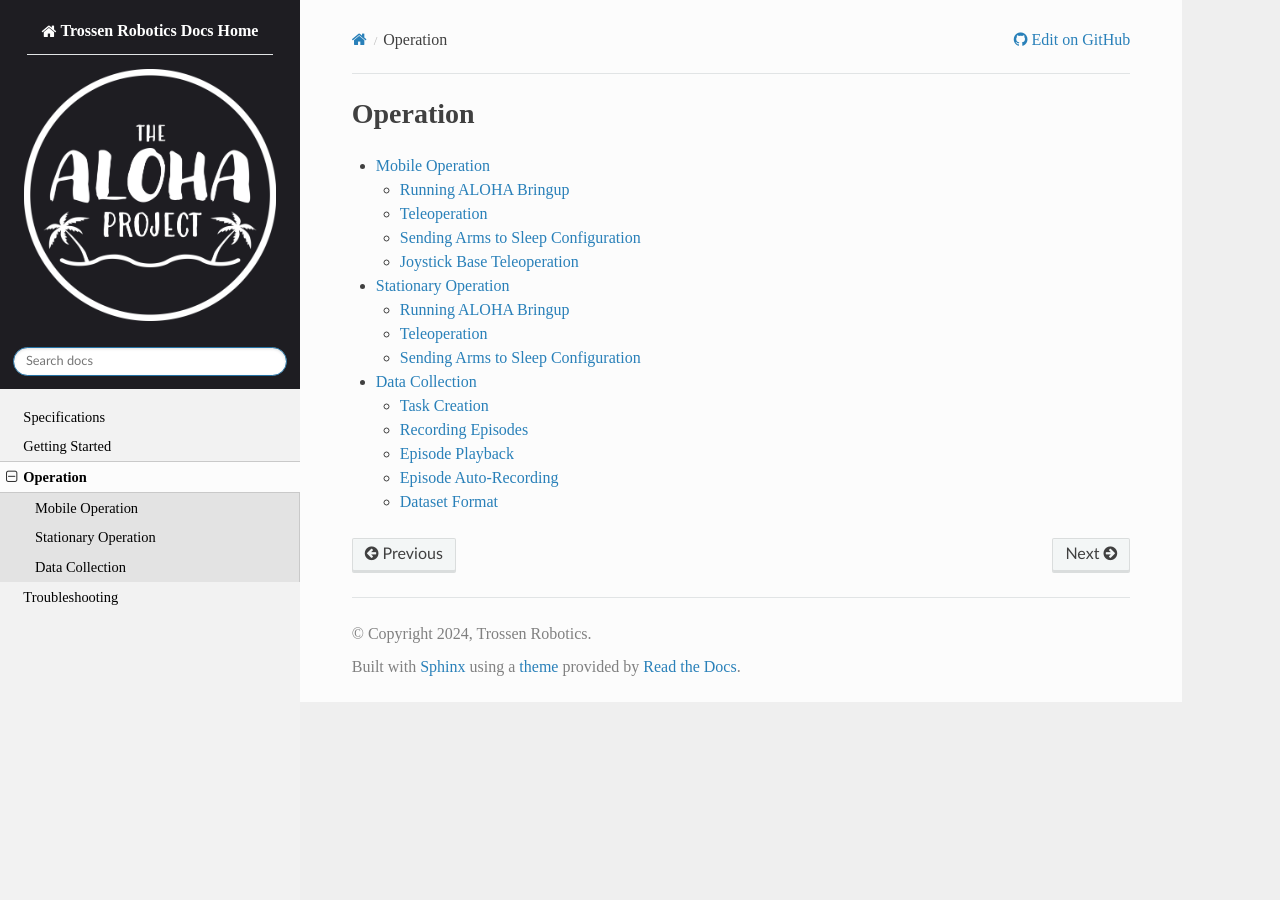
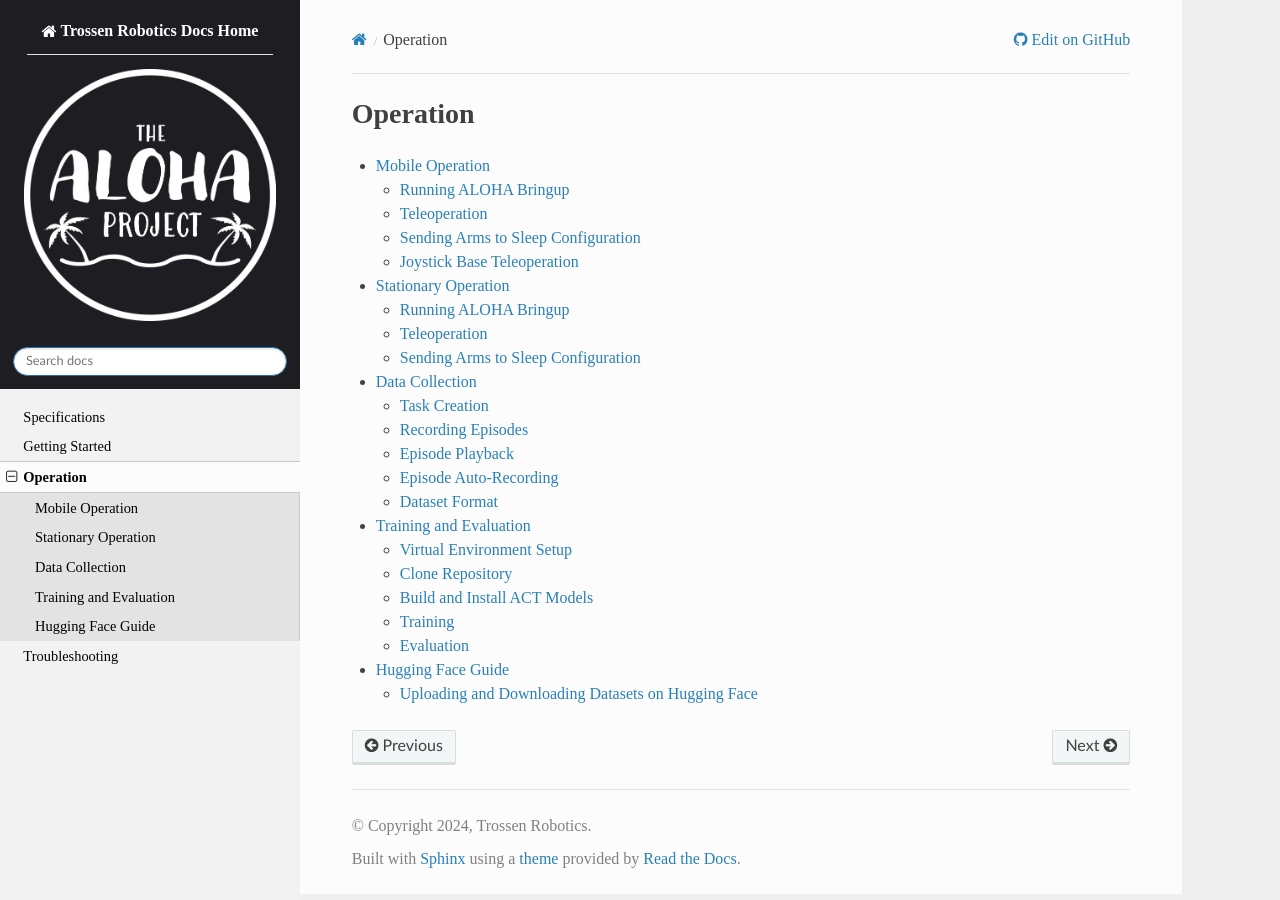
Before and after one commit to TrossenRobotics/aloha_docs, a Sphinx documentation site: the page built from docs/operation.rst, in a window 1280 px wide. Built offline with Sphinx 7.4.7 and the Read the Docs theme 2.0.0, drawn with Linux system fonts in a browser that asks for light colours; some web fonts are replaced; some of the changed lines change nothing that is shown.

Commit message:
Documentation Update (#17)
* First draft

* ACT Training Documentation Update

* Hugging Face Documentation Update

* PR Review Resolution

* Indentation Fix

* Aloha

* Resolving PR review

* Apply suggestions from code review

---------

Co-authored-by: lukeschmitt-tr <85308904+lukeschmitt-tr@users.noreply.github.com>

```diff
--- a/docs/operation.rst
+++ b/docs/operation.rst
@@ -8,3 +8,5 @@
   ./operation/mobile.rst
   ./operation/stationary.rst
   ./operation/data_collection.rst
+  ./operation/training.rst
+  ./operation/hugging_face.rst
--- /dev/null
+++ b/docs/operation/hugging_face.rst
@@ -0,0 +1,127 @@
+==================
+Hugging Face Guide
+==================
+
+Uploading and Downloading Datasets on Hugging Face
+==================================================
+
+Creating an Account
+-------------------
+
+If you don't already have an account, sign up for a new account on the `Hugging Face Sign Up <https://huggingface.co/join>`_.
+
+Creating a New Dataset Repository
+---------------------------------
+
+Web Interface
+^^^^^^^^^^^^^
+
+#. Navigate to the `Hugging Face website <https://huggingface.co>`_.
+#. Log in to your account.
+#. Click on your profile picture in the top-right corner and select "New dataset."
+#. Follow the on-screen instructions to create a new dataset repository.
+
+Command Line Interface (CLI)
+^^^^^^^^^^^^^^^^^^^^^^^^^^^^
+
+#. Ensure you have the `huggingface_hub <https://huggingface.co/docs/huggingface_hub/index>`_ library installed.
+#. Use the following Python script to create a new repository:
+
+    .. code-block:: python
+
+        from huggingface_hub import HfApi
+        api = HfApi()
+
+        api.create_repo(repo_id="username/repository_name", repo_type="dataset")
+
+For more information on creating repositories, refer to the `Hugging Face Repositories <https://huggingface.co/docs/hub/repositories>`_.
+
+Uploading Your Dataset
+----------------------
+
+You have two primary methods to upload datasets: through the web interface or using the Python API.
+
+Web Interface
+^^^^^^^^^^^^^
+
+#. Navigate to your dataset repository on the Hugging Face website.
+#. Click on the "Files and versions" tab.
+#. Drag and drop your dataset files into the files section.
+#. Click "Commit changes" to save the files in the repository.
+
+Python API
+^^^^^^^^^^
+
+You can use the following Python script to upload your dataset:
+
+.. code-block:: python
+
+    from huggingface_hub import HfApi
+    api = HfApi()
+
+    api.upload_folder(
+        folder_path="path/to/dataset",
+        repo_id="username/repository_name",
+        repo_type="dataset",
+    )
+
+**Example**:
+
+.. code-block:: python
+
+    from huggingface_hub import HfApi
+    api = HfApi()
+
+    api.upload_folder(
+        folder_path="~/aloha_data/aloha_stationary_block_pickup",
+        repo_id="TrossenRoboticsCommunity/aloha_static_datasets",
+        repo_type="dataset",
+    )
+
+For more information on uploading datasets, refer to the `Hugging Face Uploading <https://huggingface.co/docs/hub/upload>`_.
+
+Downloading Datasets
+--------------------
+
+You can download datasets either by cloning the repository or using the Hugging Face CLI.
+
+Cloning the Repository
+^^^^^^^^^^^^^^^^^^^^^^
+
+To clone the repository, use the following command:
+
+.. code-block:: bash
+
+    $ git clone https://huggingface.co/datasets/username/repository_name
+
+Using the Hugging Face CLI
+^^^^^^^^^^^^^^^^^^^^^^^^^^
+
+You can also use the Hugging Face CLI to download datasets with the following Python script:
+
+ .. code-block:: python
+
+    from huggingface_hub import snapshot_download
+
+    # Download the dataset
+    snapshot_download(
+        repo_id="username/repository_name",
+        repo_type="dataset",
+        local_dir="path/to/local/directory",
+        allow_patterns="*.hdf5"
+    )
+
+.. note::
+
+   - The dataset episodes are stored in ``.hdf5`` format. Therefore, ensure that you only allow these patterns during download.
+
+For more information on downloading datasets, refer to the `Hugging Face Datasets <https://huggingface.co/docs/hub/download>`_.
+
+Additional Information
+----------------------
+
+- **Repository Management**: Utilize the `Hugging Face Hub documentation <https://huggingface.co/docs/hub/repositories>`_ for detailed instructions on managing repositories, handling versions, and setting permissions.
+- **Dataset Formats**: Hugging Face supports various dataset formats. For this guide, we specifically use the Aloha's native ``.hdf5`` format.
+- **Community Support**: If you encounter any issues, refer to the `Hugging Face community forums <https://discuss.huggingface.co>`_ for additional support.
+
+By following this guide, you should be able to seamlessly upload and download datasets using the Hugging Face platform. For more detailed guides and examples, refer to the `Hugging Face Documentation <https://huggingface.co/docs>`_.
--- /dev/null
+++ b/docs/operation/training.rst
@@ -0,0 +1,237 @@
+=======================
+Training and Evaluation
+=======================
+
+Virtual Environment Setup
+=========================
+
+Effective containerization is important when it comes to running machine learning models as there can be conflicting dependencies.
+You can either use a Virtual Environment or Conda.
+
+Virtual Environment Installation and Setup
+^^^^^^^^^^^^^^^^^^^^^^^^^^^^^^^^^^^^^^^^^^
+
+#. Install the virtual environment package:
+
+  .. code-block:: bash
+
+      $ sudo apt-get install python3-venv
+
+#. Create a virtual environment:
+
+  .. code-block:: bash
+
+      $ python3 -m venv ~/act  # Creates a venv "act" in the home directory, can be created anywhere
+
+#. Activate the virtual environment:
+
+  .. code-block:: bash
+
+      $ source act/bin/activate
+
+Conda Setup
+^^^^^^^^^^^
+
+#. Create a virtual environment:
+
+  .. code-block:: bash
+
+    $ conda create -n aloha python=3.8.10
+
+#. Activate the virtual environment:
+
+  .. code-block:: bash
+
+    $ conda activate aloha
+
+Install Dependencies
+^^^^^^^^^^^^^^^^^^^^
+
+Install the necessary dependencies inside your containerized environment:
+
+.. code-block:: bash
+
+    $ pip install dm_control==1.0.14
+    $ pip install einops
+    $ pip install h5py
+    $ pip install ipython
+    $ pip install matplotlib
+    $ pip install mujoco==2.3.7
+    $ pip install opencv-python
+    $ pip install packaging
+    $ pip install pexpect
+    $ pip install pyquaternion
+    $ pip install pyyaml
+    $ pip install rospkg
+    $ pip install torch
+    $ pip install torchvision
+
+Clone Repository
+================
+
+Clone ACT if using Aloha Stationary
+
+.. code-block:: bash
+
+    $ cd ~
+    $ git clone https://github.com/Interbotix/act.git act_training_evaluation
+
+Clone ACT++ if using Aloha Mobile
+
+.. code-block:: bash
+
+    $ cd ~
+    $ git clone https://github.com/Interbotix/act_plus_plus.git act_training_evaluation
+
+Build and Install ACT Models
+============================
+
+.. code-block:: bash
+   :emphasize-lines: 4
+
+    ├── act
+    │   ├── assets
+    │   ├── constants.py
+    │   ├── detr
+    │   ├── ee_sim_env.py
+    │   ├── imitate_episodes.py
+    │   ├── __init__.py
+    │   ├── policy.py
+    │   ├── record_sim_episodes.py
+    │   ├── scripted_policy.py
+    │   ├── sim_env.py
+    │   ├── utils.py
+    │   └── visualize_episodes.py
+    ├── COLCON_IGNORE
+    ├── conda_env.yaml
+    ├── LICENSE
+    └── README.md
+
+
+Navigate to the ``detr`` directory inside the repository and install the detr module whihc contains the model definitions using the below command:
+
+.. code-block:: bash
+
+    $ cd /path/to/act/detr && pip install -e .
+
+Training
+========
+
+To start the training, follow the steps below:
+
+#. Sanity Check:
+
+    Ensure you have all the hdf5 episodes located in the correct folder after following the data collection steps :ref:`operation/data_collection:Task Creation`.
+
+#. Source ROS Environment:
+
+   .. code-block:: bash
+
+      $ source /opt/ros/humble/setup.bash
+      $ source interbotix_ws/install/setup.bash
+
+#. Activate Virtual Environment:
+
+   .. code-block:: bash
+
+      $ source act/bin/activate
+
+#. Start Training
+
+   .. code-block:: bash
+
+      $ cd /path/to/act/repository/
+      $ python3 imitate_episodes.py \
+        --task_name aloha_stationary_dummy \
+        --ckpt_dir <ckpt dir> \
+        --policy_class ACT \
+        --kl_weight 10 \
+        --chunk_size 100 \
+        --hidden_dim 512 \
+        --batch_size 8 \
+        --dim_feedforward 3200 \
+        --num_epochs 2000 \
+        --lr 1e-5 \
+        --seed 0
+
+.. note::
+
+   - ``task_name`` argument should match one of the task names in the ``TASK_CONFIGS``, as configured in the :ref:`operation/data_collection:Task Creation` section.
+   - ``ckpt_dir``: The relative location where the checkpoints and best policy will be stored.
+   - ``policy_class``: Determines the choice of policy 'ACT'/'CNNMLP'.
+   - ``kl_weight``: Controls the balance between exploration and exploitation.
+   - ``chunk_size``: Determines the length of the action sequence. K=1 is no action chunking and K=episode length is full open loop control.
+   - ``batch_size``: Low batch size leads to better generalization and high batch size results in slower convergence but faster training time.
+   - ``num_epochs``: Too many epochs lead to overfitting; too few epochs may not allow the model to learn.
+   - ``lr``: Higher learning rate can lead to faster convergence but may overshoot the optima, while lower learning rate might lead to slower but stable optimization.
+
+
+.. tip::
+
+  We recommend the following parameters:
+
+  .. list-table::
+    :align: center
+    :widths: 25 75
+    :header-rows: 1
+
+    * - Parameter
+      - Value
+    * - Policy Class
+      - ACT
+    * - KL Weight
+      - 10
+    * - Chunk Size
+      - 100
+    * - Batch Size
+      - 2
+    * - Num of Epochs
+      - 3000
+    * - Learning Rate
+      - 1e-5
+
+Evaluation
+==========
+
+To evaluate a trained model, follow the steps below:
+
+#. Bring up the ALOHA
+
+   - Stationary: :ref:`operation/stationary:Running ALOHA Bringup`
+   - Mobile: :ref:`operation/mobile:Running ALOHA Bringup`
+
+#. Configure the environment
+
+   .. code-block:: bash
+
+       $ source /opt/ros/humble/setup.bash  # Configure ROS system install environment
+       $ source interbotix_ws/install/setup.bash  # Configure ROS workspace environment
+       $ source /<path_to_aloha_venv>/bin/activate  # Configure ALOHA Python environment
+       $ cd ~/<act_repository>/act/
+
+#. Run the evaluation script
+
+   .. code-block:: bash
+      :emphasize-lines: 13-14
+
+       python3 imitate_episodes.py \
+        --task_name aloha_stationary_dummy \
+        --ckpt_dir <ckpt dir> \
+        --policy_class ACT \
+        --kl_weight 10 \
+        --chunk_size 100 \
+        --hidden_dim 512 \
+        --batch_size 8 \
+        --dim_feedforward 3200 \
+        --num_epochs 2000 \
+        --lr 1e-5 \
+        --seed 0 \
+        --eval \
+        --temporal_agg
+
+.. note::
+
+   - The ``task_name`` argument should match one of the task names in the ``TASK_CONFIGS``, as configured in the :ref:`operation/data_collection:Task Creation` section.
+   - The ``ckpt_dir`` argument should match the correct relative directory location of the trained policy.
+   - The ``eval`` flag will set the script into evaluation mode.
+   - The ``temporal_agg`` is not required, but helps to smoothen the trajectory of the robots.
```
